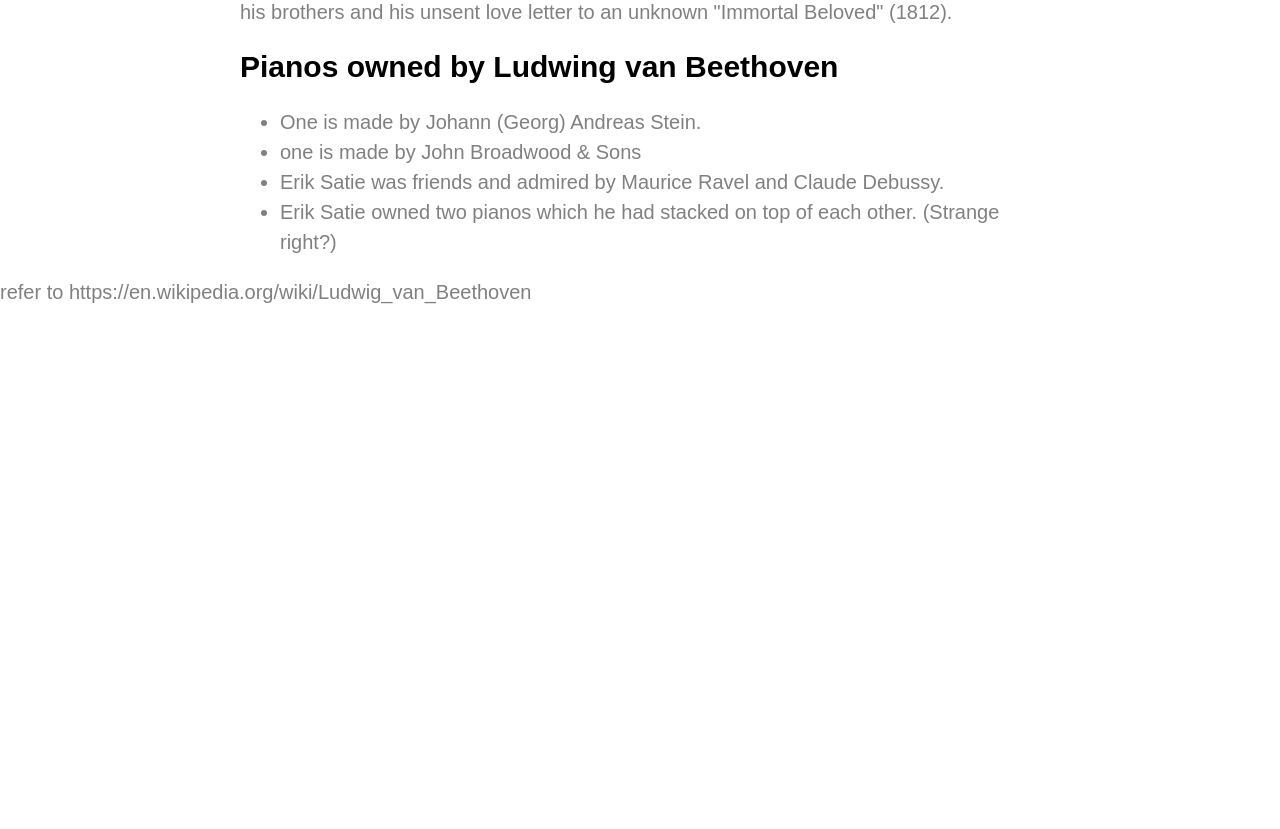
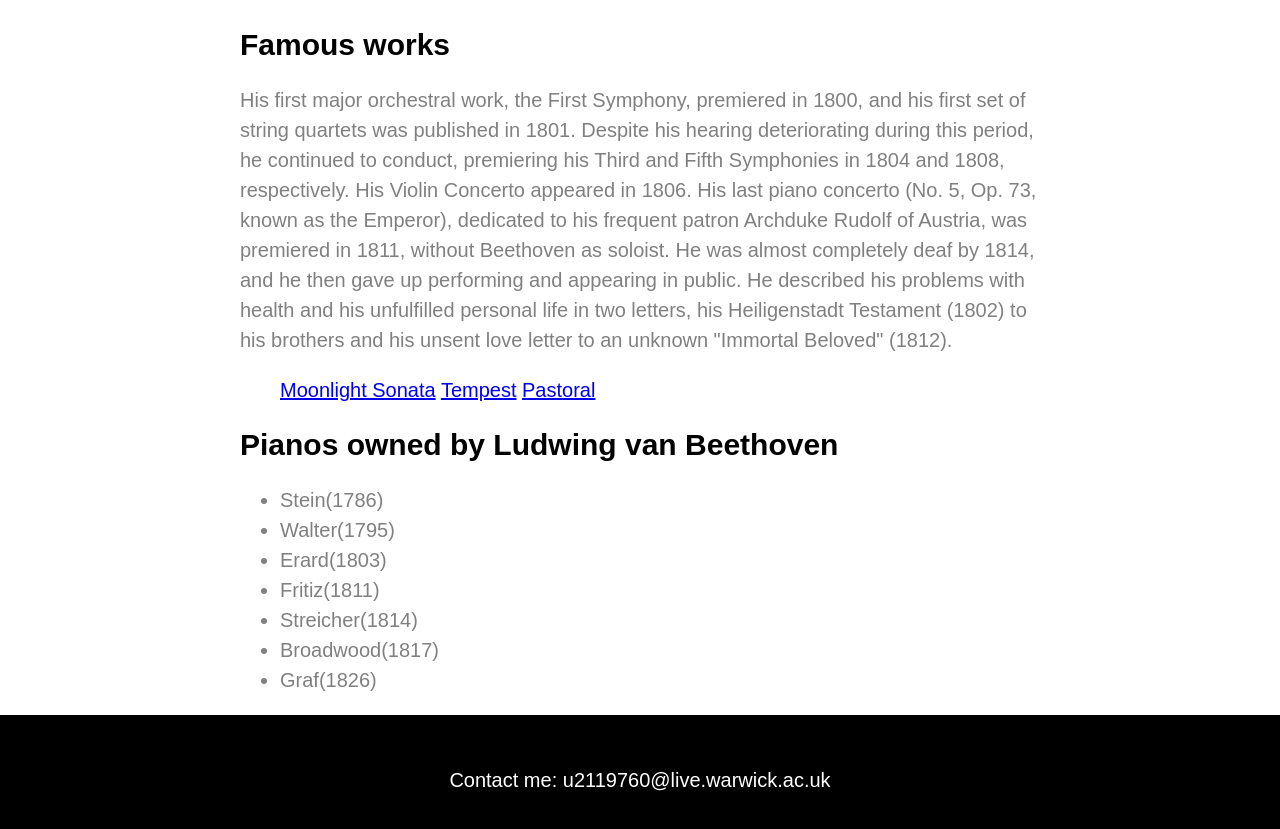
Before and after one commit to jiangyihan1/U2119760, a plain HTML site: page index.html in a window 1280 px wide. Shown: the part 1129-1958 px from the top of the page. Before the commit the page ends 1456 px from the top, so only its background shows below. Drawn offline with Linux system fonts and the light colour scheme.

Commit message:
index.html

```diff
--- a/index.html
+++ b/index.html
@@ -22,6 +22,18 @@
 	width: 300px;
 	border: 20px solid white;
 }
+
+footer{
+	background-color: black;
+	text-align: center;
+	padding: 50px;
+}
+
+footer p{
+	margin: 0;
+	color:  white;
+	font-size: 20px;
+}
 </style>
 
 </head>
@@ -36,25 +48,34 @@
     <main>
     	    <h2>About Ludwing van Beethoven</h2>
     	    <p>Beethoven remains one of the most admired composers in the history of Western music; his works rank amongst the most performed of the classical music repertoire and span the transition from the Classical period to the Romantic era in classical music. His career has conventionally been divided into early, middle, and late periods. His early period, during which he forged his craft, is typically considered to have lasted until 1802. From 1802 to around 1812, his middle period showed an individual development from the styles of Joseph Haydn and Wolfgang Amadeus Mozart, and is sometimes characterized as heroic. During this time, he began to suffer increasingly from deafness. In his late period, from 1812 to 1827, he extended his innovations in musical form and expression.</p>
+    	    <img src="http://www.chncpa.org/cgyl_278/yszl/wqzl/201703/W020170316636971311774.jpg">
 
     	    <!-- Artworks -->
     	    <h2>Famous works</h2>
     	    <p>His first major orchestral work, the First Symphony, premiered in 1800, and his first set of string quartets was published in 1801. Despite his hearing deteriorating during this period, he continued to conduct, premiering his Third and Fifth Symphonies in 1804 and 1808, respectively. His Violin Concerto appeared in 1806. His last piano concerto (No. 5, Op. 73, known as the Emperor), dedicated to his frequent patron Archduke Rudolf of Austria, was premiered in 1811, without Beethoven as soloist. He was almost completely deaf by 1814, and he then gave up performing and appearing in public. He described his problems with health and his unfulfilled personal life in two letters, his Heiligenstadt Testament (1802) to his brothers and his unsent love letter to an unknown "Immortal Beloved" (1812).</p>
+    	    <ol>
+    	   	<a href="https://www.youtube.com/watch?v=2nnahp87DGU" target="_blank">Moonlight Sonata</a>
+    	   	<a href="https://www.youtube.com/watch?v=hKkR4YFtyJk" target="_blank">Tempest</a>
+    	   	<a href="https://www.youtube.com/watch?v=oUmrX1xO1ms" target="_blank">Pastoral</a>
+    	    </ol></a>
 
     	    <!-- Facts -->
 
     	    <h2>Pianos owned by Ludwing van Beethoven</h2>
 		<ul>
-			<li>One is made by Johann (Georg) Andreas Stein.</li>
-			<li>one is made by John Broadwood & Sons</li>
-			<li>Erik Satie was friends and admired by Maurice Ravel and Claude Debussy.</li>
-			<li>Erik Satie owned two pianos which he had stacked on top of each other. (Strange right?)</li>
+			<li> Stein(1786) </li>
+			<li> Walter(1795) </li>
+			<li> Erard(1803) </li>
+			<li> Fritiz(1811) </li>
+			<li> Streicher(1814) </li>
+			<li> Broadwood(1817) </li>
+			<li> Graf(1826) </li>
 		</ul>
     </main>
 
     <!-- Footer section -->
 	<footer>
-		<p>refer to https://en.wikipedia.org/wiki/Ludwig_van_Beethoven</p>
+		<p>Contact me: u2119760@live.warwick.ac.uk</p>
 	</footer>
 </body>
 </html>
```
Also changed, not shown: 1 other file.
